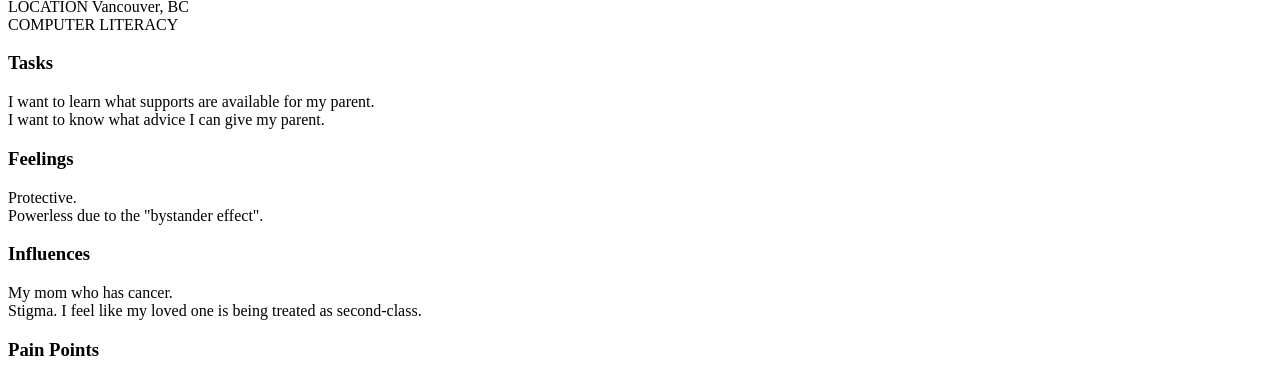
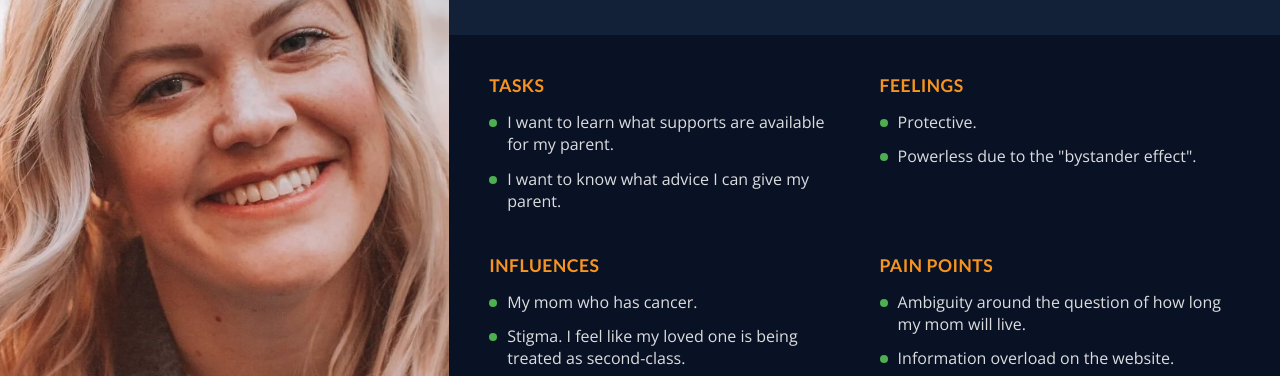
Before and after one commit to brks8/inm420sbb_berksalman_assignment6_aiinwebdev, a website: page public/index.html in a window 1280 px wide. Shown: the part 237-613 px from the top of the page. Drawn offline with nearby package versions, Linux system fonts and the light colour scheme; the site is published under a folder, as on GitHub Pages, so addresses that start at the root find nothing.

Commit message:
Updated styling and links

```diff
--- a/public/assets/css/style.css
+++ b/public/assets/css/style.css
@@ -25,7 +25,7 @@ body {
 
 .left-section {
     flex: 1;
-    background-image: url('/assets/images/persona_picture.jpg');
+    background-image: url('../images/persona_picture.jpg');
     background-size: cover;
     background-position: center;
     background-repeat: no-repeat;
--- a/public/index.html
+++ b/public/index.html
@@ -7,7 +7,7 @@
 
     <title>INM420SBB - Berk Salman - Assignment #6 - AI in Web Dev - Sarah's Profile</title>
     <!-- External CSS -->
-    <link rel="stylesheet" href="/assets/css/style.css">
+    <link rel="stylesheet" href="assets/css/style.css">
 </head>
 
 <body>
```
